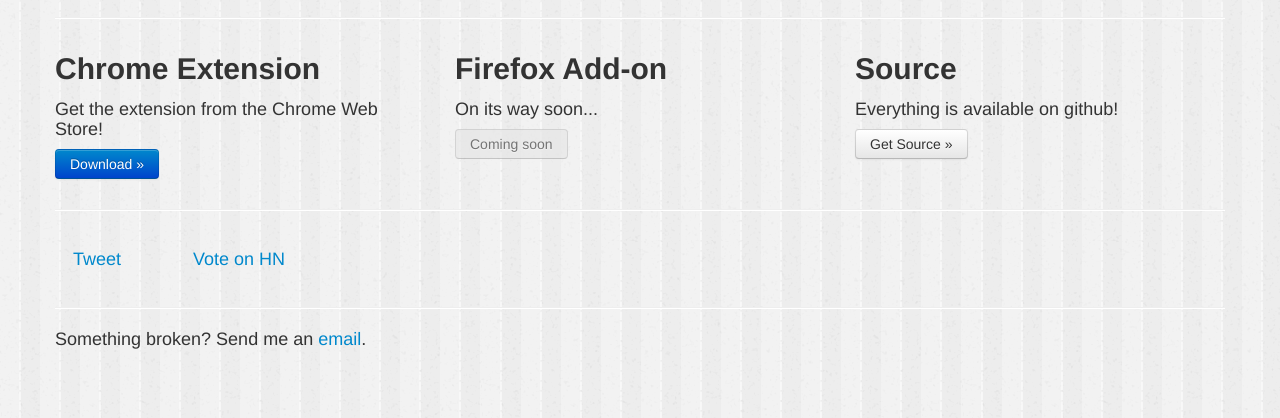
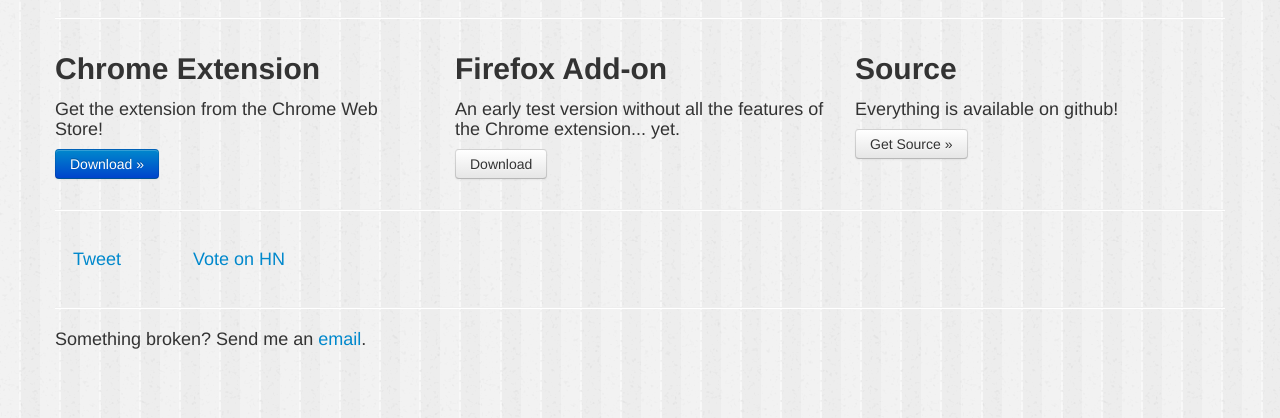
Before and after one commit to malloc47/nonpartisan.me, a plain HTML site: page index.html in a window 1280 px wide. Shown: the part 1259-1677 px from the top of the page. Drawn offline with Linux system fonts and the light colour scheme.

Commit message:
firefox url added

```diff
--- a/index.html
+++ b/index.html
@@ -114,8 +114,9 @@
         </div>
         <div class="span4">
           <h2>Firefox Add-on</h2>
-          <p>On its way soon...</p>
-          <p><a class="btn disabled" href="#">Coming soon</a></p>
+          <p>An early test version without all the features of the
+          Chrome extension... yet.</p>
+          <p><a class="btn" href="https://addons.mozilla.org/en-US/firefox/addon/nonpartisan_me/">Download</a></p>
        </div>
         <div class="span4">
           <h2>Source</h2>
```
